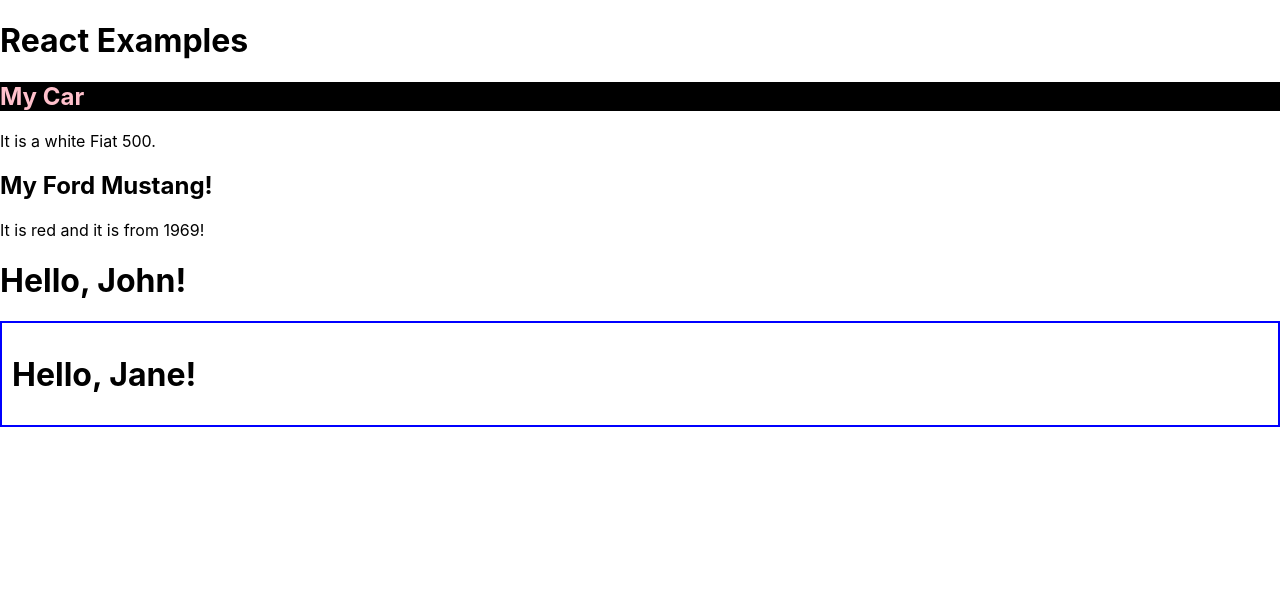
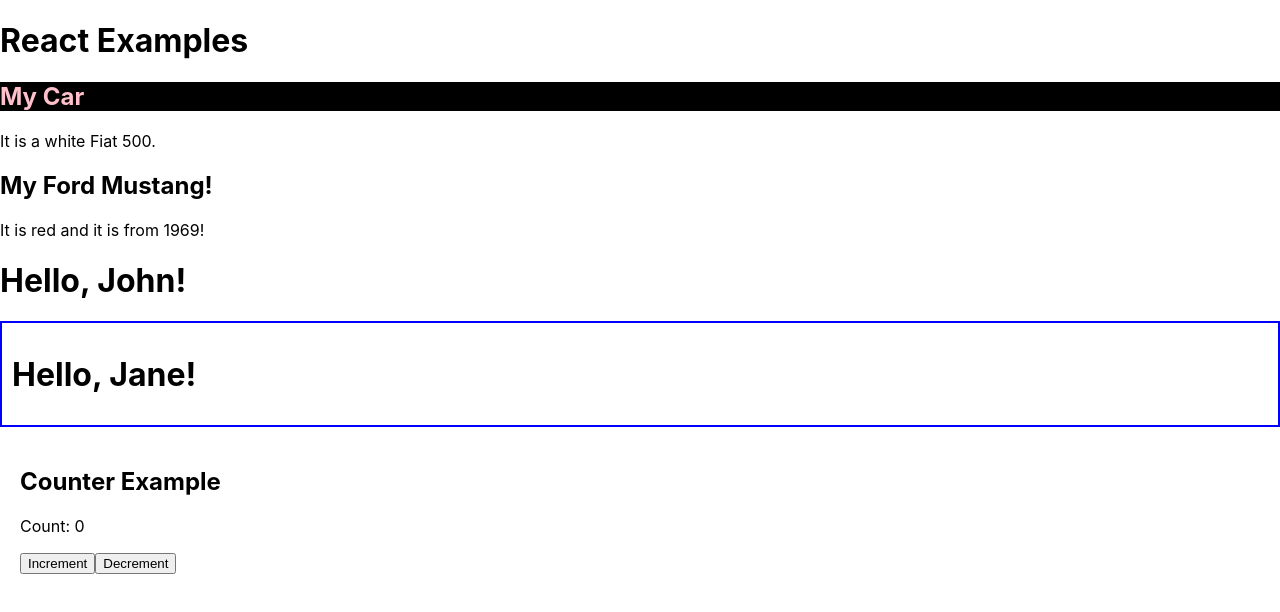
Before and after one commit to NguyenTriet138/Internship-React-Training, a React (Create React App) app in the folder examples/: page / in a window 1280 px wide. Shown: the top 612 px of the page. Built offline with nearby package versions, Linux system fonts and the light colour scheme.

Commit message:
Feat: update sample code for useState Hook.

```diff
--- a/examples/src/App.js
+++ b/examples/src/App.js
@@ -2,14 +2,31 @@ import './App.css';
 import WithAuthExample from './sampleCode/HOC/withBorder';
 import CarExample from './sampleCode/JSX/carExample';
 import CarProps from './sampleCode/props/propsExample';
+import { useState } from 'react';
 
 function App() {
+  const [count, setCount] = useState(0);
+
+  const handleIncrement = () => {
+    setCount(count + 1);
+  }
+
+  const handleDecrement = () => {
+    setCount(count - 1);
+  }
+
   return (
     <div>
       <h1>React Examples</h1>
       <CarExample />
       <CarProps />
       <WithAuthExample />
+      <div style={{ padding: '20px' }}>
+        <h2>Counter Example</h2>
+        <p>Count: {count}</p>
+        <button onClick={handleIncrement}>Increment</button>
+        <button onClick={handleDecrement}>Decrement</button>
+      </div>
     </div>
   );
 }
```
